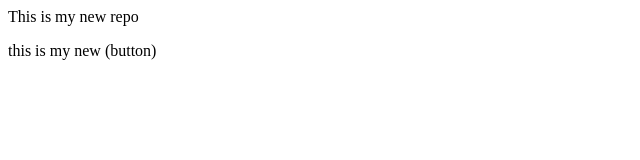
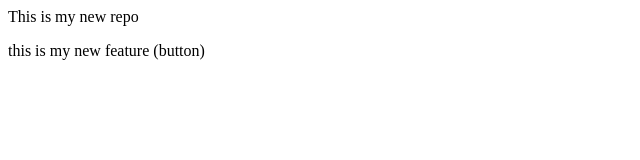
Before and after one commit to Merajshub/local-repo, a plain HTML site: page LocalRepo/index.html in a window 1280 px wide. Shown: the full height of the page, 0-640 px from the left. Drawn offline with Linux system fonts and the light colour scheme.

Commit message:
Add Button

```diff
--- a/LocalRepo/index.html
+++ b/LocalRepo/index.html
@@ -1,2 +1,2 @@
 <p> This is my new repo </p>
-<p>this is my new (button)</p>
+<p>this is my new feature (button)</p>
```
